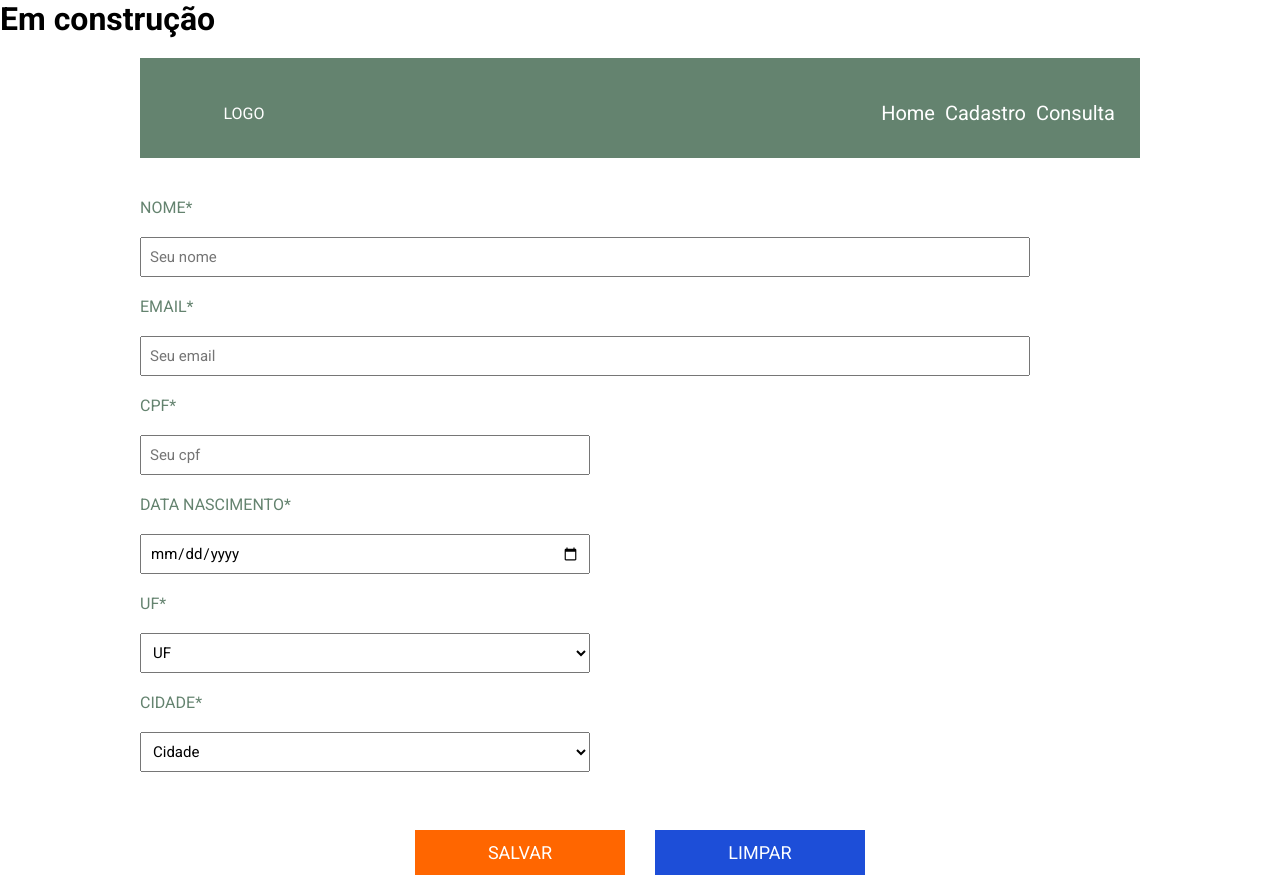
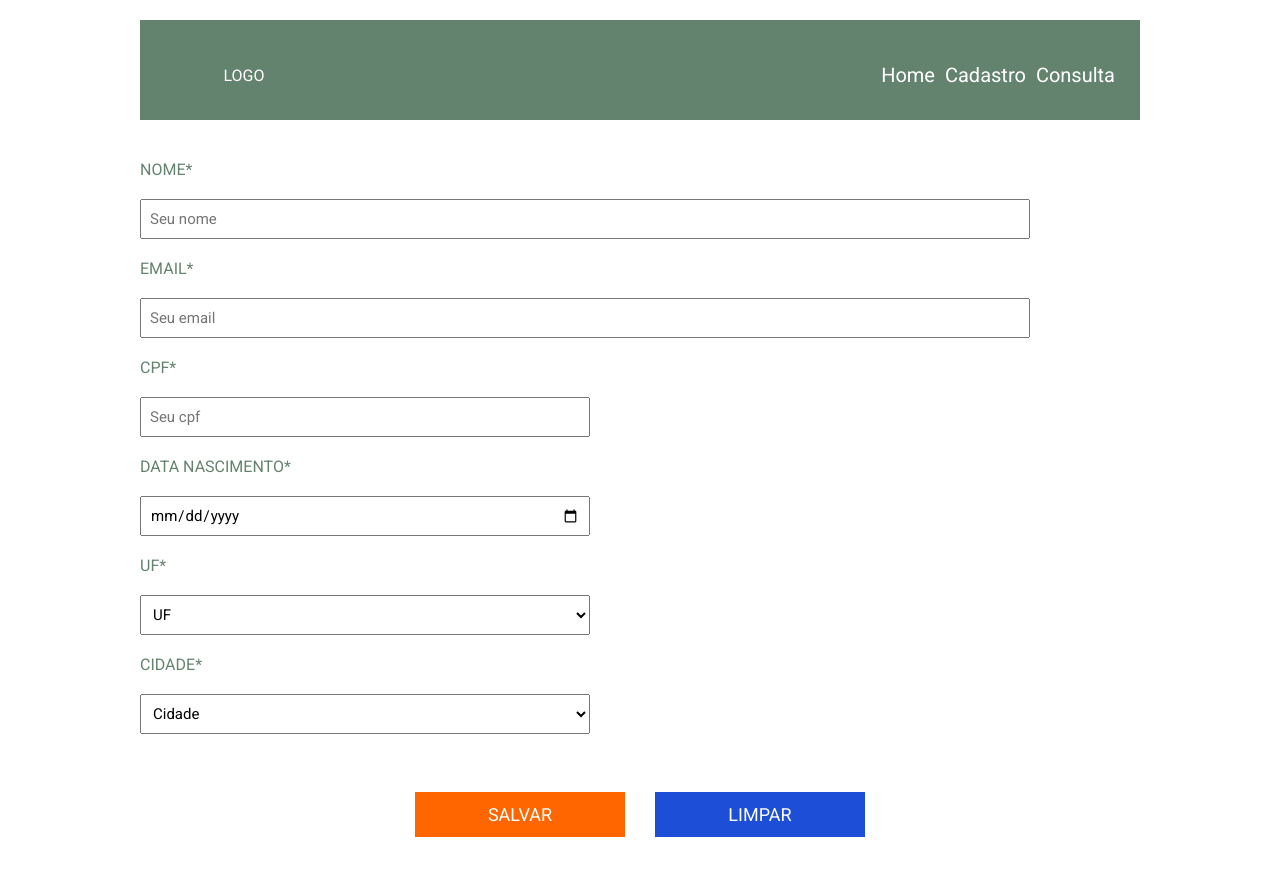
Before and after one commit to LucasAl03/crud_pessoas, an Angular app: page / in a window 1280 px wide. After the commit the page ends 854 px from the top, so only its background shows below. Built offline with nearby package versions, Linux system fonts and the light colour scheme.

Commit message:
removido a tag h1

```diff
--- a/src/app/app.html
+++ b/src/app/app.html
@@ -1,4 +1,3 @@
-<h1>Em construção</h1>
 <app-menu></app-menu>
 <app-formulario></app-formulario>
 
```
